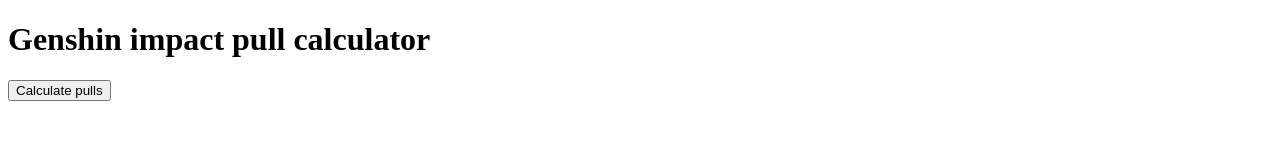
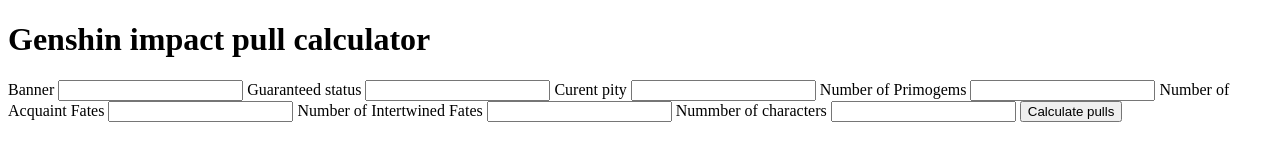
Before and after one commit to Hayst-py/genshin-inpact-calculator, a plain HTML site: page index.html in a window 1280 px wide. Drawn offline with Linux system fonts and the light colour scheme.

Commit message:
all data asked for

```diff
--- a/index.html
+++ b/index.html
@@ -11,7 +11,36 @@
         <h1>Genshin impact pull calculator</h1>
 
 
-        <button onclick = "Calculate_pulls()">Calculate pulls</button>
-        <p id = "calculation_output"></p>
+        <label id="banner">Banner</label>
+        <input type="text" id="banner" list="bannerList">
+        <label id="Guaranteed_status">Guaranteed status</label>
+        <input type="text" id="Guaranteed_status" list="Guaranteed_status_list">
+        <label id="Pity_counter">Curent pity</label>
+        <input type="number" id="Pity_counter">
+        <label id="Priomgems">Number of Primogems</label>
+        <input type="number" id="Primogems">
+        <label id="Acquaint_Fates">Number of Acquaint Fates</label>
+        <input type="number" id="Acquaint_Fates">
+        <label id="Intertwined_Fates">Number of Intertwined Fates</label>
+        <input type="number" id="Intertwined_Fates">
+        <label id="Nummber_of_characters">Nummber of characters</label>
+        <input type="number" id="Nummber_of_characters">
+
+        <!--må lage et program somm sjekker banner og viser fram rett Fates-->
+
+        <button onclick="Calculate_pulls()">Calculate pulls</button>
+        <p id="calculation_output"></p>
+
+        <datalist id="Guaranteed_status_list">
+            <option value="Yes">
+            <option value="No">
+        </datalist>
+
+        <datalist id="bannerList">
+            <option value="Limited Character Banner">
+            <option value="Limited Weapon Banner">
+            <option value="Standerd Banner">
+            <option value="Chronicled Wish">
+        </datalist>
     </body>
 </html>
--- a/javascript.js
+++ b/javascript.js
@@ -1,4 +1,4 @@
 function Calculate_pulls() {
     const tekstEl = document.getElementById("calculation_output");
-    tekstEl.textContent = 2 + " pulls";
+    tekstEl.textContent= 2 + " pulls";
 }
```
